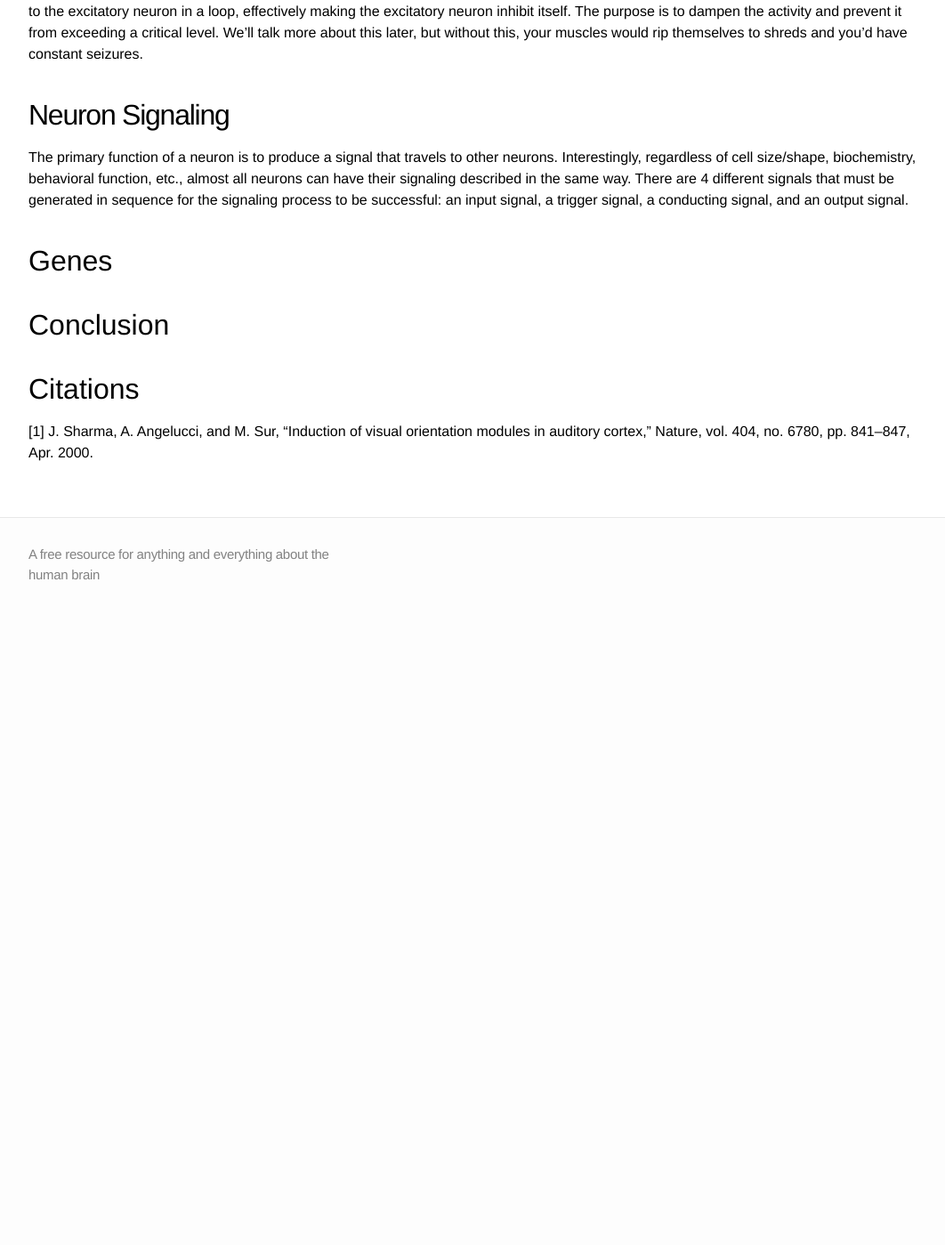
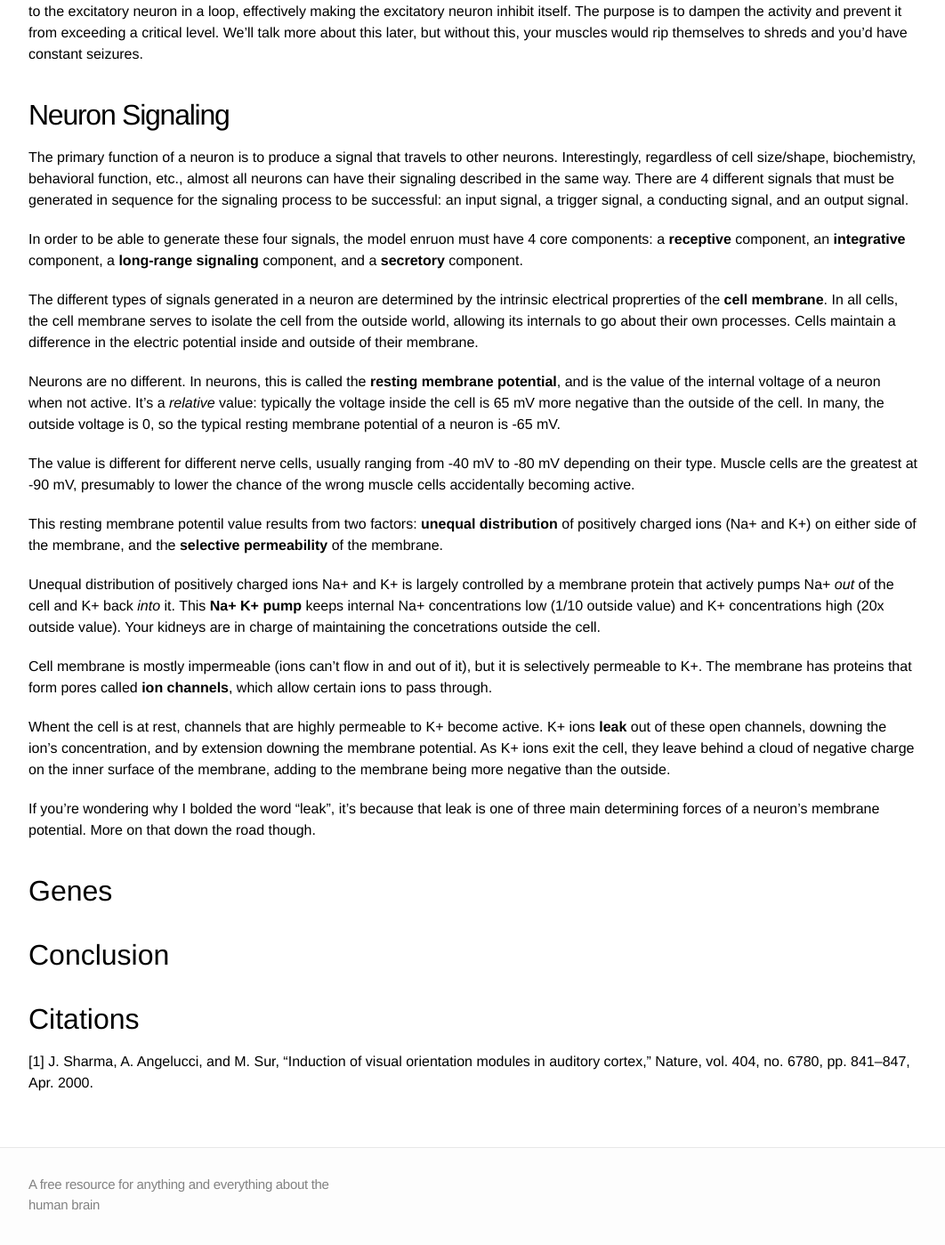
Before and after one commit to mdelsole/brain-nexus, a Jekyll site: the page built from brain-architecture/overview/index.markdown, in a window 1280 px wide and 1400 px high, scrolled down 7346 px. Shown: the whole window at 89% size, without its empty margins (108-1170 px from the left). Built offline with Jekyll 4.4.1, drawn with Linux system fonts in a browser that asks for light colours; before the commit the page ends 8048 px from its top, so only the background shows below that; some of the changed text lies outside the part shown.

Commit message:
resting membrane potential

```diff
--- a/brain-architecture/overview/index.markdown
+++ b/brain-architecture/overview/index.markdown
@@ -148,7 +148,7 @@ If we wanted to keep going, we could subdivide all the classifications further,
 
 Neurons are the main work horse of the nervous system, but there are actually two main types of cells in the nervous system: Nerve cells, called **neurons**, and glial cells, called **glia**.
 
-Glial cells are much more numerous than nerve cells; there are anywhere from 2 to 10 more times glia than neurons in the vertebrate nervous system. Glia is greek for *glue*, but the name is a little misleading. Glia don't commonly hold neuorns together, but rather surround them, filling in the gaps between them.
+Glial cells were once thought to be much more numerous than nerve cells (up to 10 times the amount), but over time it has become more clear that they are much closer in numbers. Generally, the brain has about 85 billion neurons and 85 billion glia. Glia is greek for *glue*, but the name is a little misleading. Glia don't really hold neuorns together, but rather surround them, filling in the gaps between them.
 
 Glia aren't electrically excitable, and are not directly involved in signaling. They're more of a *supporter* class of nervous system cells. They enable neurons to form correctly. It's not strictly necessary to know them if your goal is just to understand how the brain works, but for completeness sake, here we go.
 
@@ -184,6 +184,24 @@ Feedback inhibition is a *self-regulating* mechanism. An excitatory neuron will
 
 The primary function of a neuron is to produce a signal that travels to other neurons. Interestingly, regardless of cell size/shape, biochemistry, behavioral function, etc., almost all neurons can have their signaling described in the same way. There are 4 different signals that must be generated in sequence for the signaling process to be successful: an input signal, a trigger signal, a conducting signal, and an output signal.
 
+In order to be able to generate these four signals, the model enruon must have 4 core components: a **receptive** component, an **integrative** component, a **long-range signaling** component, and a **secretory** component.
+
+The different types of signals generated in a neuron are determined by the intrinsic electrical proprerties of the **cell membrane**. In all cells, the cell membrane serves to isolate the cell from the outside world, allowing its internals to go about their own processes. Cells maintain a difference in the electric potential inside and outside of their membrane.
+
+Neurons are no different. In neurons, this is called the **resting membrane potential**, and is the value of the internal voltage of a neuron when not active. It's a *relative* value: typically the voltage inside the cell is 65 mV more negative than the outside of the cell. In many, the outside voltage is 0, so the typical resting membrane potential of a neuron is -65 mV.
+
+The value is different for different nerve cells, usually ranging from -40 mV to -80 mV depending on their type. Muscle cells are the greatest at -90 mV, presumably to lower the chance of the wrong muscle cells accidentally becoming active.
+
+This resting membrane potentil value results from two factors: **unequal distribution** of positively charged ions (Na+ and K+) on either side of the membrane, and the **selective permeability** of the membrane.
+
+Unequal distribution of positively charged ions Na+ and K+ is largely controlled by a membrane protein that actively pumps Na+ *out* of the cell and K+ back *into* it. This **Na+ K+ pump** keeps internal Na+ concentrations low (1/10 outside value) and K+ concentrations high (20x outside value). Your kidneys are in charge of maintaining the concetrations outside the cell.
+
+Cell membrane is mostly impermeable (ions can't flow in and out of it), but it is selectively permeable to K+. The membrane has proteins that form pores called **ion channels**, which allow certain ions to pass through.
+
+Whent the cell is at rest, channels that are highly permeable to K+ become active. K+ ions **leak** out of these open channels, downing the ion's concentration, and by extension downing the membrane potential. As K+ ions exit the cell, they leave behind a cloud of negative charge on the inner surface of the membrane, adding to the membrane being more negative than the outside.
+
+If you're wondering why I bolded the word "leak", it's because that leak is one of three main determining forces of a neuron's membrane potential. More on that down the road though.
+
 # Genes
 
 # Conclusion
```
